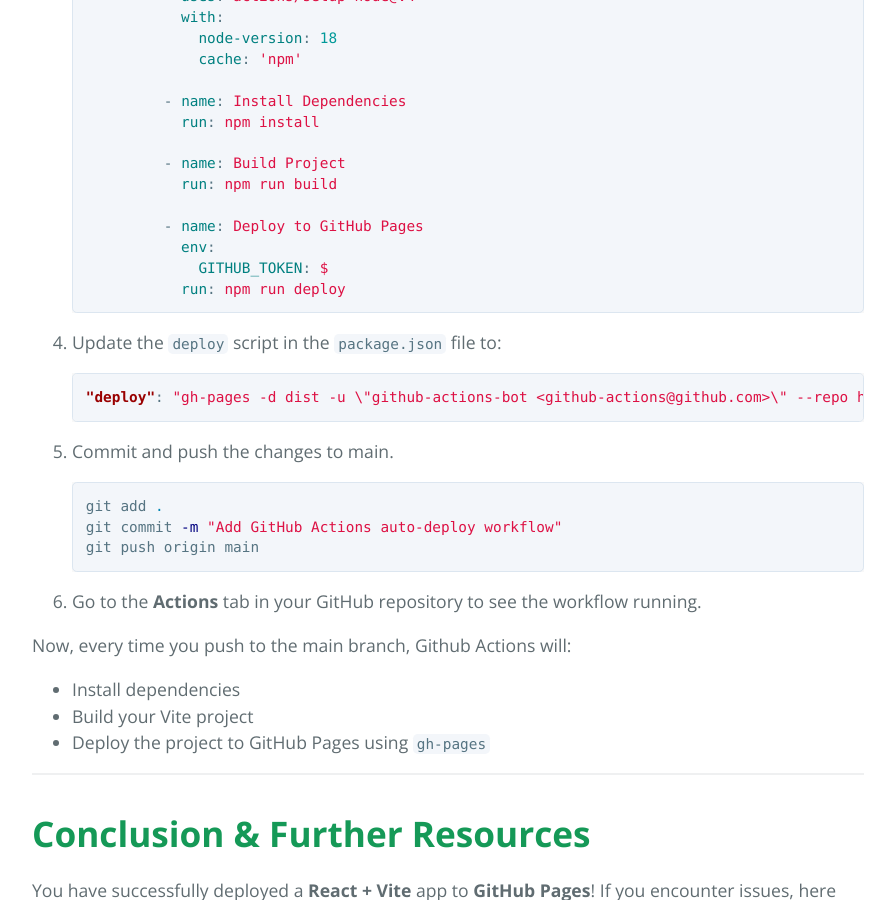
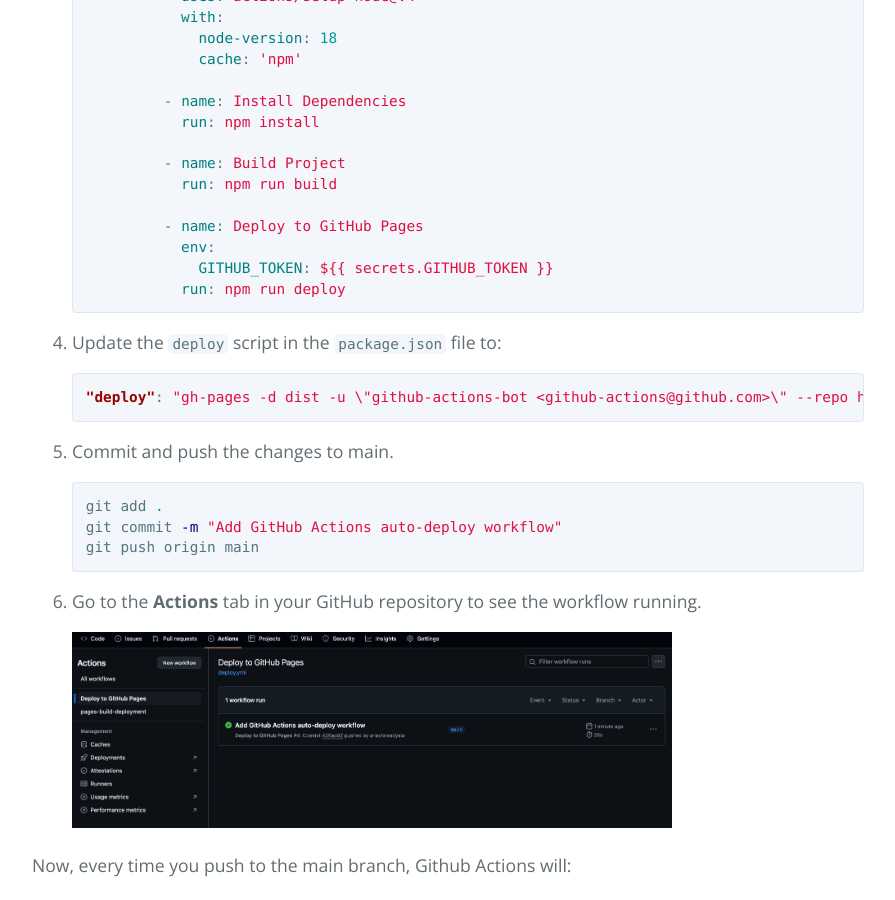
Before and after one commit to anushnandyala/react-vite-github-pages-guide, a Jekyll site: the page built from index.md, in a window 1280 px wide and 900 px high, scrolled down 9017 px. Shown: the whole window, without its empty margins (192-1087 px from the left). Built offline with Jekyll 4.4.1, drawn with Linux system fonts in a browser that asks for light colours.

Commit message:
finish step 8

````diff
--- a/index.md
+++ b/index.md
@@ -222,6 +222,7 @@ If you want to deploy to the website everytime you push to the main branch, you
    ```
 3. Open the `deploy.yml` file and add the following content:
 
+   {% raw %}
    ```yml
    name: Deploy to GitHub Pages
 
@@ -260,6 +261,7 @@ If you want to deploy to the website everytime you push to the main branch, you
                 GITHUB_TOKEN: ${{ secrets.GITHUB_TOKEN }}
               run: npm run deploy
    ```
+   {% endraw %}
 4. Update the `deploy` script in the `package.json` file to:
 
    ```json
@@ -275,6 +277,8 @@ If you want to deploy to the website everytime you push to the main branch, you
    ```
 
 6. Go to the **Actions** tab in your GitHub repository to see the workflow running.
+
+   <img src="./assets/images/github-actions.png" alt="Github Actions" width="600">
 
 Now, every time you push to the main branch, Github Actions will:
 - Install dependencies
````
Also changed, not shown: assets/images/github-actions.png (added), 2 other files.
